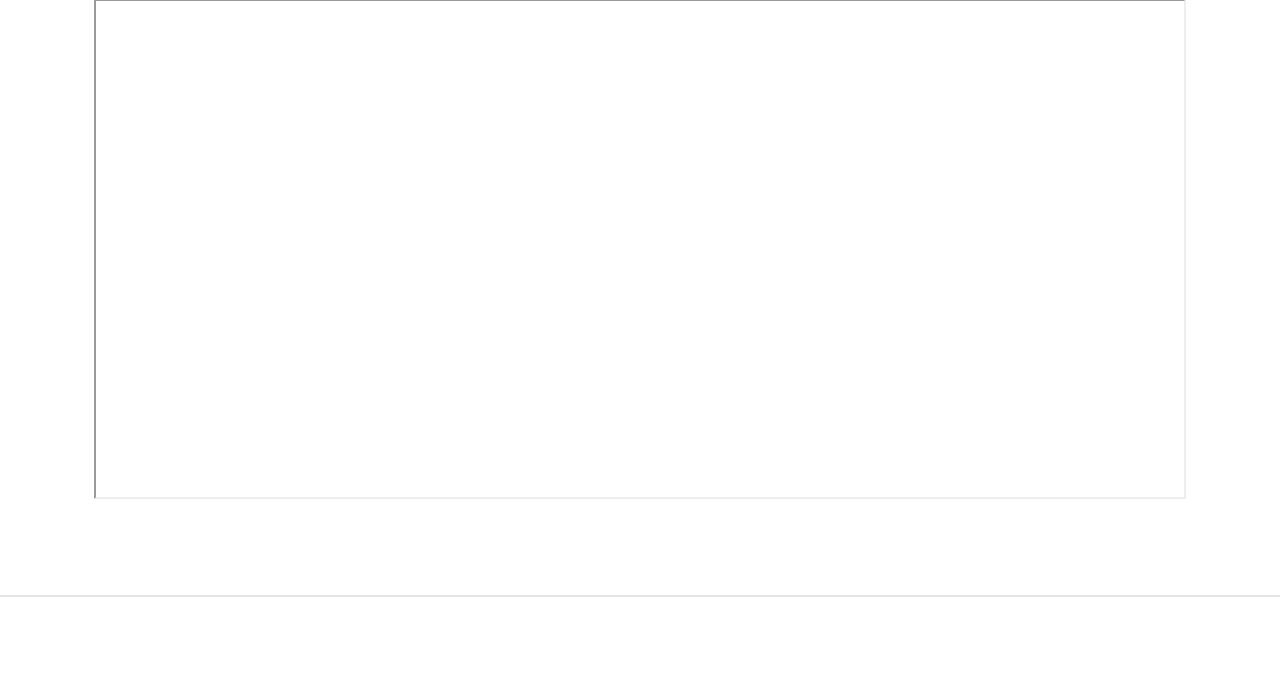
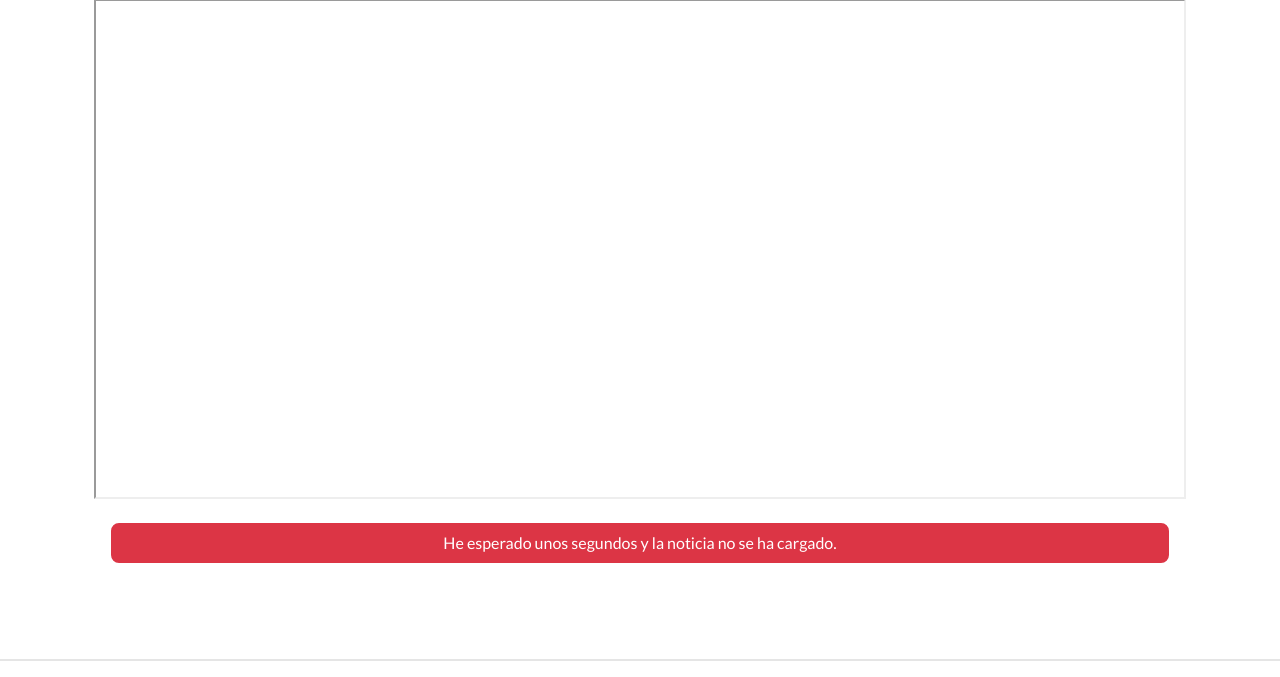
Before and after one commit to social-link-analytics-group-bsc/experiment-platform, a Django app: template experiment/expplat/templates/expplat/read_news.html in a window 1280 px wide. Shown: the part 386-1063 px from the top of the page. Before the commit the page ends 983 px from the top, so only its background shows below. Run offline with Django 3.2, Linux system fonts and the light colour scheme; the template is opened without the code that fills it, so the values that code supplies are empty; parts of the project's set-up code (start-up, migrations or seed data) failed here and were passed over; some libraries are stand-ins or nearby versions.

Commit message:
Notify news load error. Solves #61.

```diff
--- a/experiment/expplat/templates/expplat/read_news.html
+++ b/experiment/expplat/templates/expplat/read_news.html
@@ -78,6 +78,11 @@ hr.tophr {
   //border: 3px solid green;
 }
 
+.center-but {
+  justify-content: center;
+  align-items: center;
+}
+
 footer {
   padding-top: 3rem;
   padding-bottom: 3rem;
@@ -100,8 +105,7 @@ footer p {
 
 <body>
 
-	<script src="https://code.jquery.com/jquery-3.5.1.slim.min.js" integrity="sha384-DfXdz2htPH0lsSSs5nCTpuj/zy4C+OGpamoFVy38MVBnE+IbbVYUew+OrCXaRkfj" crossorigin="anonymous"></script>
-	<script>window.jQuery || document.write('<script src="../assets/js/vendor/jquery.slim.min.js"><\/script>')</script>
+	<script src="https://ajax.googleapis.com/ajax/libs/jquery/3.5.1/jquery.min.js"></script>
 
     <div class="progress">
       <div class="progress-bar w-{{ progress }} bg-info" role="progressbar" aria-valuenow="{{ progress }}" aria-valuemin="0" aria-valuemax="100"></div>
@@ -126,14 +130,41 @@ footer p {
 
 	<hr class="tophr">
 
-	<div class="container center-uri">
-		<iframe class="embed-responsive-item" style="width: 100%; height: 100%;" src="{{doc}}"></iframe>
+	<div class="row">
+		<div class="col-sm-12">
+			<div class="container center-uri">
+				<iframe class="embed-responsive-item" style="width: 100%; height: 100%;" src="{{doc}}"></iframe>
+			</div>
+		</div>
+	</div>
+	<br>
+	<div class="row center-but">
+		<div class="col-sm-10">
+			<button id="noLoadBut" type="button" class="btn btn-danger btn-block">He esperado unos segundos y la noticia no se ha cargado.</button>
+			<div class="alert alert-success d-none" role="alert" id="track_alert">
+				Se ha guardado el aviso. Prosiga con el experimento pulsando "Siguiente", próximamente tendrá la opción de volver a leer la noticia. Muchas gracias por su comprensión.
+			</div>
+		</div>
 	</div>
 
 	<div class="footer text-center bottom-uri">
 		<hr>
 	</div>
 
+   <script>
+        $(document).ready(function () {
+        	$("#noLoadBut").on("click",function(){
+        		$.ajax({
+        			url: "../notloadnews",
+        			data: { error_cod: "rn_noload" }
+				}).done(function() {
+					$("#track_alert").removeClass("d-none");
+					$("#noLoadBut").addClass("d-none");
+				});
+            });
+
+        });
+	</script>
 
 
 </body>
```
